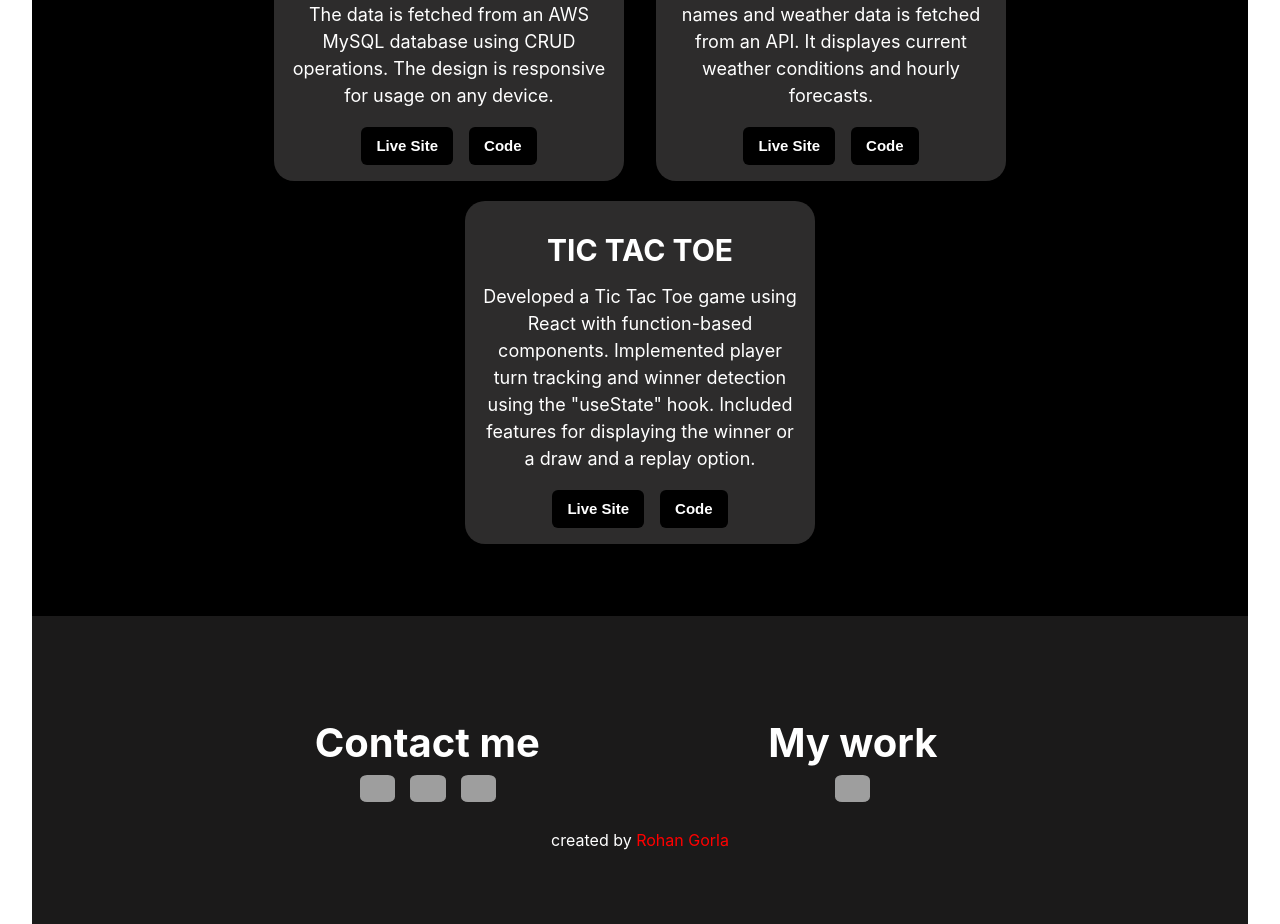
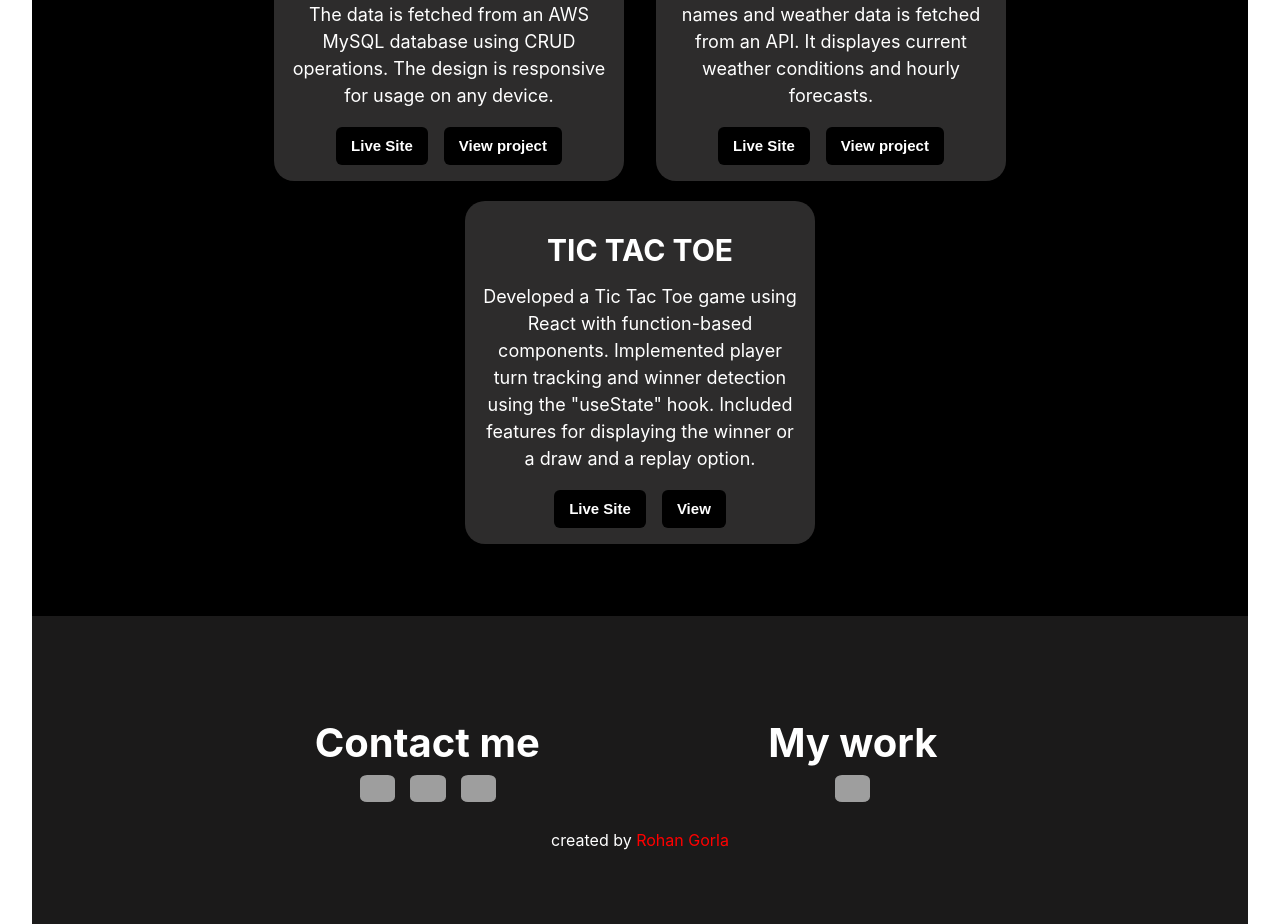
Before and after one commit to RohanGorla/Marknox_Assignment, a React (Vite) app: page /Marknox_Assignment/about in a window 1280 px wide. Shown: the part 2890-3814 px from the top of the page. Built offline with nearby package versions, Linux system fonts and the light colour scheme; grey boxes are pictures that could not be loaded.

Commit message:
add project components and routes

```diff
--- a/src/Components/About.jsx
+++ b/src/Components/About.jsx
@@ -7,7 +7,7 @@ function About() {
       <div className="About_Header">
         <h1>About me</h1>
       </div>
-      <p className="About_Para">
+      <p className="About_Para" style={{color:'black', fontWeight:'600'}}>
         Hello, I am Rohan. I'm a self taught web developer with a passion to
         build cool and unique websites. I've been learning web development from
         since November, 2023 and have been improving and refining my skills to
@@ -25,7 +25,7 @@ function About() {
         acquiring new knowledge and the satisfaction of seeing a completed
         project that I had built from scratch.
       </p>
-      <p className="About_Para">
+      <p className="About_Para" style={{color:'black', fontWeight:'600'}}>
         I primarily honed my skills through project-based learning, which
         reinforced my understanding and application of different technologies.
         However, staying motivated throughout the project duration, especially
--- a/src/Components/Projects.jsx
+++ b/src/Components/Projects.jsx
@@ -1,4 +1,5 @@
 import React, { forwardRef } from "react";
+import { Link } from "react-router-dom";
 import "../styles/Projects.css";
 
 function Projects(props, ref) {
@@ -28,14 +29,16 @@ function Projects(props, ref) {
               Live Site
             </button>
             <button
-              onClick={() => {
-                window.open(
-                  "https://github.com/RohanGorla/LISTS_APP",
-                  "_blank"
-                );
-              }}
+            // onClick={() => {
+            //   window.open(
+            //     "https://github.com/RohanGorla/LISTS_APP",
+            //     "_blank"
+            //   );
+            // }}
             >
-              Code
+              <Link to={"/todo"} target="_blank" className="View_Project_Link">
+                View project
+              </Link>
             </button>
           </div>
         </div>
@@ -58,14 +61,20 @@ function Projects(props, ref) {
               Live Site
             </button>
             <button
-              onClick={() => {
-                window.open(
-                  "https://github.com/RohanGorla/Weather_App",
-                  "_blank"
-                );
-              }}
+            // onClick={() => {
+            //   window.open(
+            //     "https://github.com/RohanGorla/Weather_App",
+            //     "_blank"
+            //   );
+            // }}
             >
-              Code
+              <Link
+                to={"/weather"}
+                target="_blank"
+                className="View_Project_Link"
+              >
+                View project
+              </Link>
             </button>
           </div>
         </div>
@@ -90,14 +99,24 @@ function Projects(props, ref) {
               Live Site
             </button>
             <button
-              onClick={() => {
-                window.open(
-                  "https://github.com/RohanGorla/TIC_TAC_TOE",
-                  "_blank"
-                );
-              }}
+            onClick={()=>{
+              window.open(`${window.location.origin}/#/tictactoe`)
+            }}
+            // onClick={() => {
+            //   window.open(
+            //     "https://github.com/RohanGorla/TIC_TAC_TOE",
+            //     "_blank"
+            //   );
+            // }}
             >
-              Code
+              {/* <Link
+                to={"/tictactoe"}
+                target="_blank"
+                className="View_Project_Link"
+              >
+                View project
+              </Link> */}
+              View
             </button>
           </div>
         </div>
--- /dev/null
+++ b/src/Components/TicTacToe.jsx
@@ -0,0 +1,9 @@
+import React from 'react'
+
+function TicTacToe() {
+  return (
+    <div>TicTacToe</div>
+  )
+}
+
+export default TicTacToe
--- /dev/null
+++ b/src/Components/Todo.jsx
@@ -0,0 +1,9 @@
+import React from 'react'
+
+function Todo() {
+  return (
+    <div>Todo</div>
+  )
+}
+
+export default Todo
--- /dev/null
+++ b/src/Components/Weather.jsx
@@ -0,0 +1,9 @@
+import React from 'react'
+
+function Weather() {
+  return (
+    <div>Weather</div>
+  )
+}
+
+export default Weather
--- a/src/styles/Projects.css
+++ b/src/styles/Projects.css
@@ -66,9 +66,20 @@
     cursor: pointer;
 }
 
+.View_Project_Link {
+    text-decoration: none;
+    color: white;
+}
+
 .Project_Buttons button:hover {
     color: red;
-    transform: translateY(3px);
+    transform: translateY(-3px);
+    transition: transform .3s ease;
+}
+
+.Project_Buttons button:hover .View_Project_Link{
+    color: red;
+    transform: translateY(-3px);
     transition: transform .3s ease;
 }
 
```
Also changed, not shown: src/main.jsx (+16 -4 lines).
